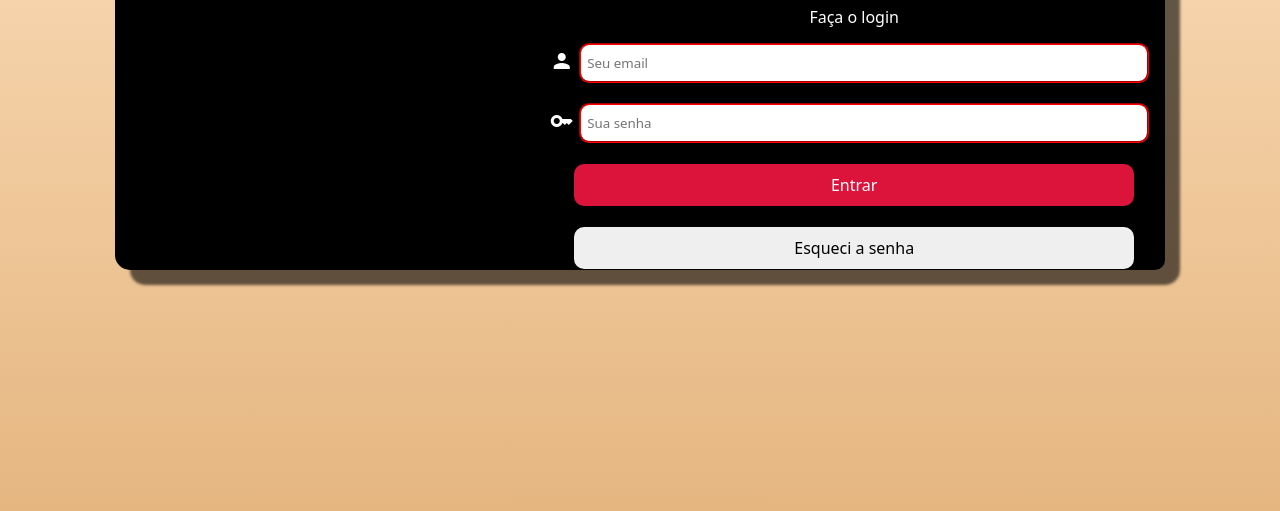
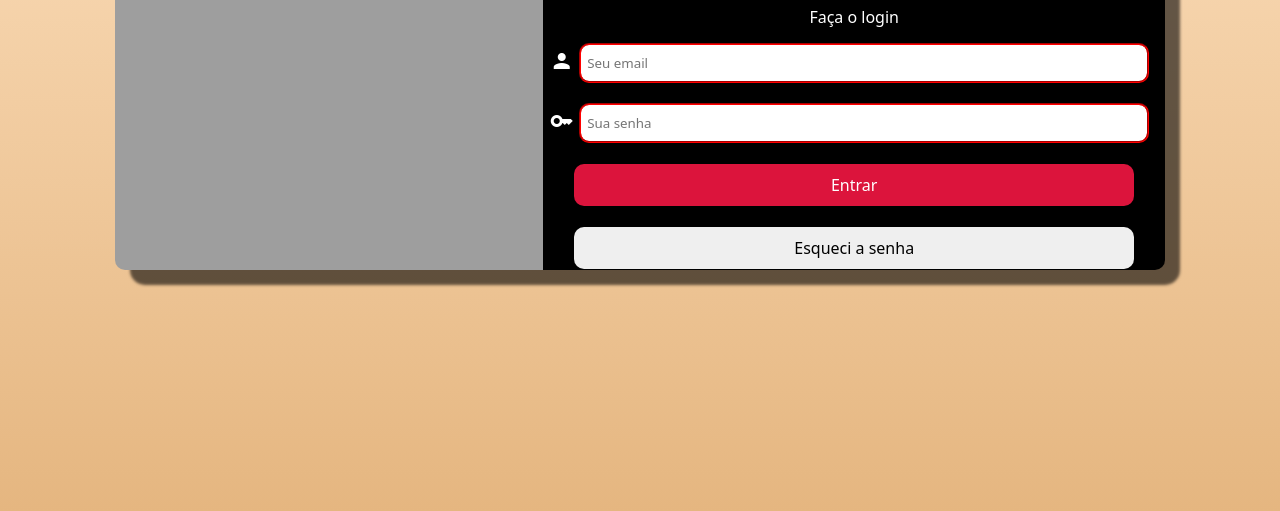
Before and after one commit to Marcello121/projeto-login, a plain HTML site: page index.html in a window 1280 px wide. Shown: the part 305-816 px from the top of the page. Drawn offline with Linux system fonts and the light colour scheme; the site is published under a folder, as on GitHub Pages, so addresses that start at the root find nothing.

Commit message:
att proj-login

```diff
--- a/estilos/mobile.css
+++ b/estilos/mobile.css
@@ -41,7 +41,7 @@ main{
 }
 
 div#img{
-    background-image: url(/v2.png);
+    background-image: url(../imagens/v2.png);
     background-position: center right;
 
     width: 250px;
@@ -56,6 +56,8 @@ div#secLogin{
     color: white;
 
     border-radius: 15px;
+
+
 
 
 
```
Also changed, not shown: 2 other files.
